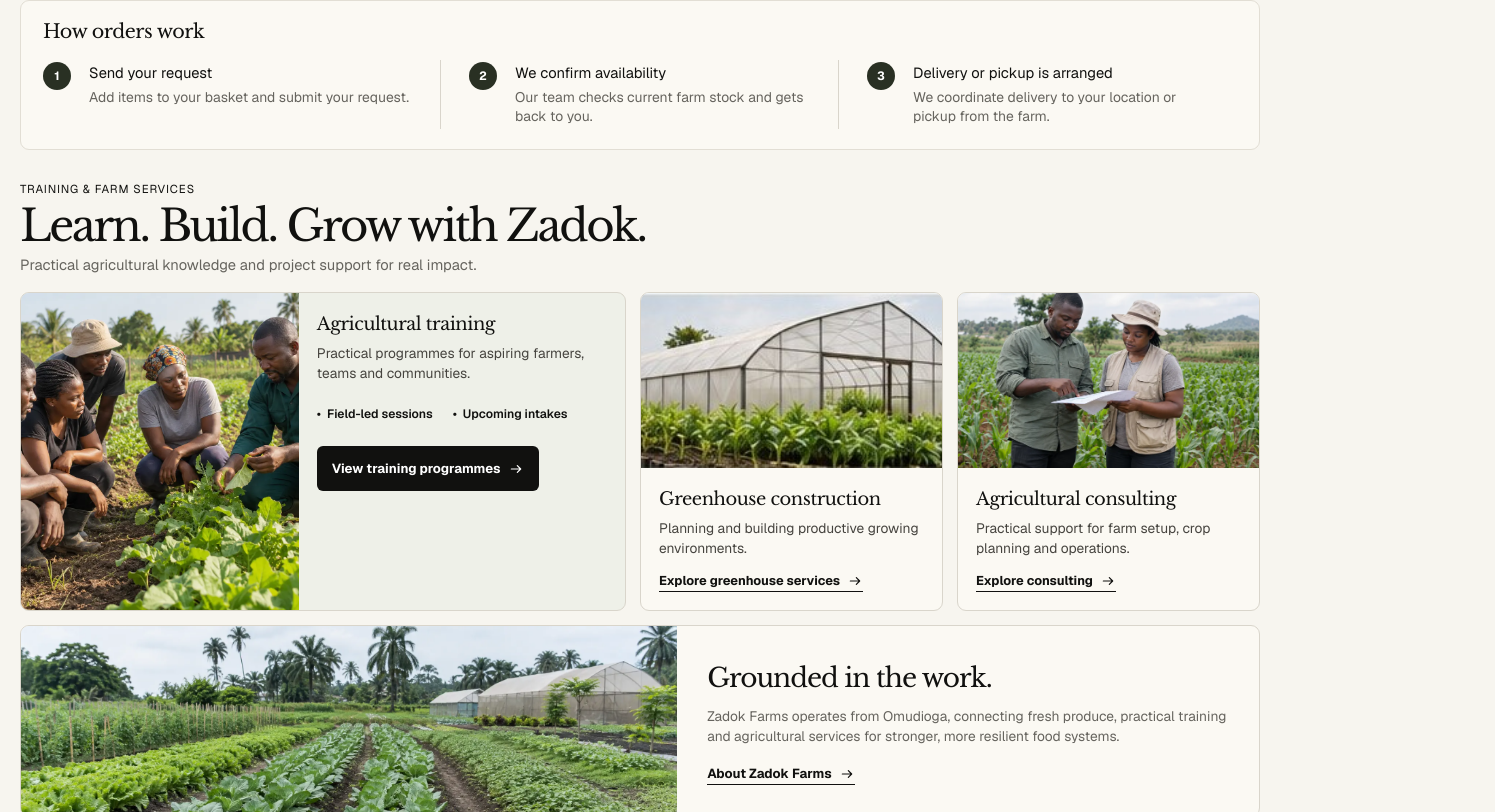
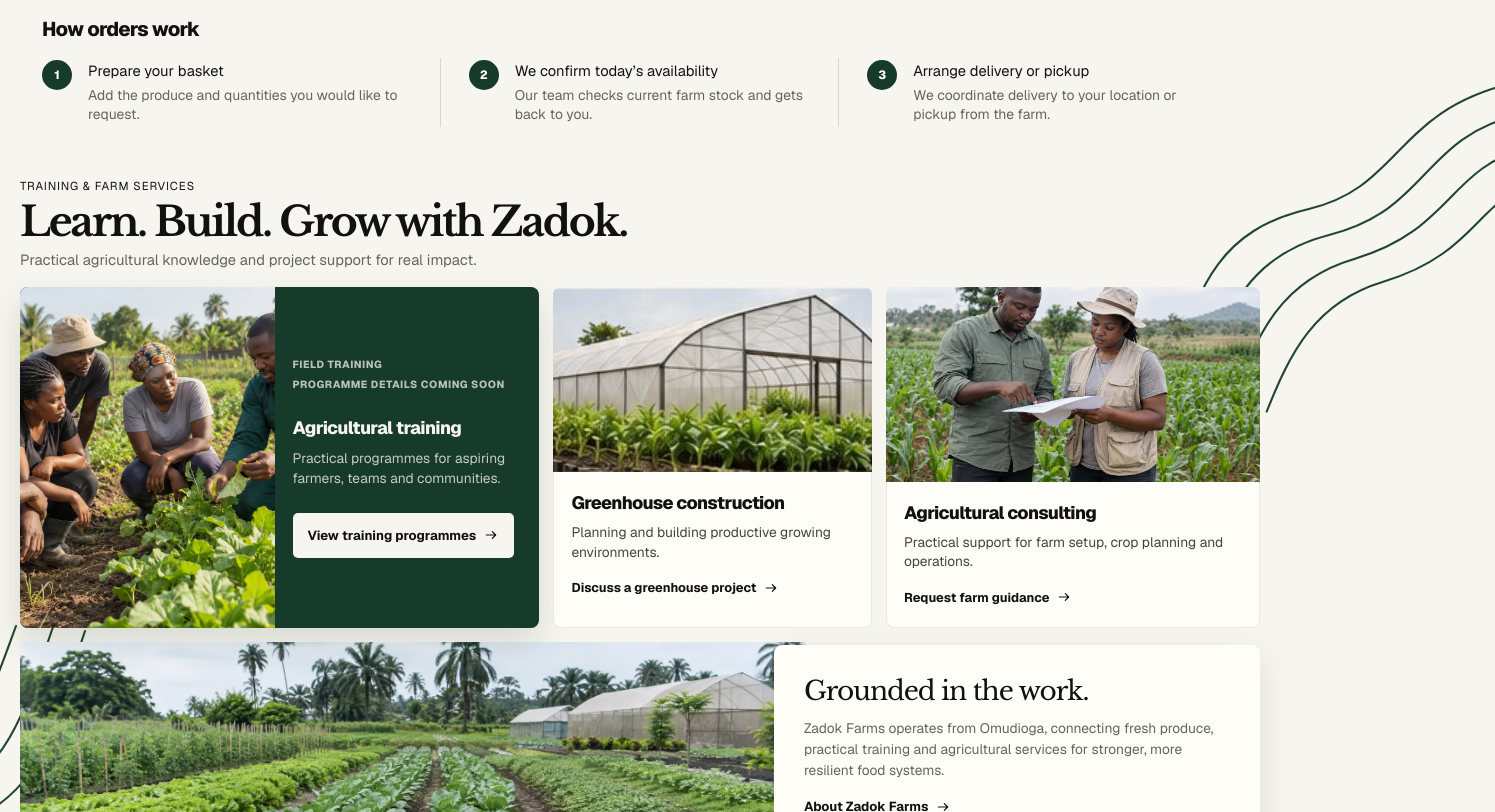
Before and after one commit to wh0isalfred/ZadokFarms, a Next.js app: page / in a window 1280 px wide. Shown: the part 1565-2377 px from the top of the page, 1495 px wide, since content can reach past the window. Built offline with nearby package versions, Linux system fonts and the light colour scheme.

Commit message:
feat: add weighted farm identity and scroll motion

```diff
--- a/src/app/globals.css
+++ b/src/app/globals.css
@@ -9,6 +9,7 @@
   --muted: #66645e;
   --available: #208444;
   --limited: #f05a18;
+  --field: #173b2a;
   --shadow: 0 8px 28px rgba(24, 23, 19, 0.09), 0 2px 7px rgba(24, 23, 19, 0.04);
 }
 
@@ -27,7 +28,7 @@
 
 * { box-sizing: border-box; }
 html { scroll-behavior: smooth; }
-body { margin: 0; background: var(--background); color: var(--foreground); font-family: var(--font-geist-sans), Arial, sans-serif; }
+body { margin: 0; overflow-x: clip; background: var(--background); color: var(--foreground); font-family: var(--font-geist-sans), Arial, sans-serif; }
 button, a, input { font: inherit; }
 button, a { -webkit-tap-highlight-color: transparent; }
 button { color: inherit; }
@@ -39,8 +40,9 @@
 .wordmark { justify-self: start; font-size: clamp(1.35rem, 2.2vw, 2rem); }
 .desktop-nav { display: flex; align-items: center; gap: 38px; height: 72px; font-size: .95rem; }
 .desktop-nav a { position: relative; display: grid; place-items: center; height: 100%; }
-.desktop-nav a::after { position: absolute; bottom: 15px; left: 50%; width: 0; height: 2px; content: ""; background: currentColor; transform: translateX(-50%); transition: width .2s ease; }
-.desktop-nav a:hover::after, .desktop-nav a.active::after { width: 28px; }
+.desktop-nav a { transition: opacity .2s ease; }
+.desktop-nav a:hover { opacity: .58; }
+.desktop-nav a.active { font-weight: 700; }
 .header-actions { justify-self: end; display: flex; align-items: center; gap: 18px; }
 .header-actions button { border: 0; background: none; cursor: pointer; }
 .search-trigger, .basket-trigger { display: flex; align-items: center; gap: 9px; min-height: 44px; padding: 0; font-weight: 600; }
@@ -48,8 +50,9 @@
 .search-trigger svg, .basket-trigger svg { width: 25px; height: 25px; }
 .header-divider { width: 1px; height: 28px; background: var(--border); }
 .basket-icon-wrap { position: relative; display: grid; place-items: center; }
-.basket-badge { position: absolute; top: -8px; right: -9px; display: none; min-width: 18px; height: 18px; padding: 0 4px; border: 2px solid var(--surface); border-radius: 999px; background: var(--limited); color: white; font-size: .68rem; font-weight: 700; line-height: 14px; }
-.desktop-count { color: var(--limited); }
+.basket-badge { position: absolute; top: -8px; right: -9px; display: none; min-width: 18px; height: 18px; padding: 0 4px; border: 2px solid var(--surface); border-radius: 999px; background: var(--field); color: white; font-size: .68rem; font-weight: 700; line-height: 14px; animation: basket-pop .28s ease-out; }
+.desktop-count { animation: basket-pop .28s ease-out; }
+@keyframes basket-pop { 50% { transform: scale(1.18); } }
 
 main { display: block; }
 .provenance { display: none; }
@@ -86,6 +89,9 @@
 .product-status.limited { color: var(--limited); }
 .product-status.limited > span { background: var(--limited); }
 .product-action, .quantity-control { display: flex; align-items: center; justify-content: center; width: 100%; min-height: 48px; border: 1px solid var(--foreground); border-radius: 7px; background: var(--foreground); color: white; font-weight: 650; cursor: pointer; }
+.product-action { transition: transform .16s ease, background-color .2s ease; }
+.product-action:hover { background: #292925; }
+.product-action:active { transform: scale(.985); }
 .product-action.secondary { border-color: var(--border); background: #e4e1d9; color: var(--foreground); }
 .quantity-control { display: grid; grid-template-columns: 1fr 1fr 1fr; border-color: #bdb9af; background: transparent; color: var(--foreground); }
 .quantity-control button, .quantity-control output { display: grid; height: 46px; place-items: center; border: 0; background: transparent; font-weight: 700; }
@@ -101,8 +107,10 @@
 .eyebrow { margin: 0 0 7px; font-size: .72rem; letter-spacing: .08em; }
 .farm-story h2 { max-width: 380px; margin: 0; font-family: var(--font-libre-baskerville), Georgia, serif; font-size: clamp(1.45rem, 2.2vw, 2rem); letter-spacing: -.045em; line-height: 1.08; }
 .farm-story-copy > p:not(.eyebrow) { max-width: 360px; margin: 12px 0 22px; color: var(--muted); line-height: 1.45; }
-.farm-story a, .farm-services a, .farm-close a { display: inline-flex; align-items: center; gap: 7px; border-bottom: 1px solid; font-weight: 650; }
+.farm-story a, .farm-services a, .farm-close a { display: inline-flex; align-items: center; gap: 7px; font-weight: 700; }
 .farm-story a svg, .farm-services a svg, .farm-close a svg, .bulk-supply a svg { width: 16px; }
+.farm-story a svg, .farm-services a svg, .farm-close a svg, .bulk-supply a svg { transition: transform .22s ease; }
+.farm-story a:hover svg, .farm-services a:hover svg, .farm-close a:hover svg, .bulk-supply a:hover svg { transform: translateX(4px); }
 .farm-story-image { position: relative; min-height: 238px; }
 .farm-story-image img, .farm-close-image img { object-fit: cover; }
 
@@ -112,43 +120,59 @@
 .bulk-copy h2 { margin: 0 0 3px; font-family: var(--font-libre-baskerville), Georgia, serif; font-size: 1.25rem; letter-spacing: -.03em; }
 .bulk-copy p { max-width: 680px; margin: 0; color: #4b4943; font-size: .88rem; line-height: 1.4; }
 .bulk-supply > a, .checkout-button { display: inline-flex; min-width: 205px; align-items: center; justify-content: center; gap: 8px; padding: 14px 20px; border-radius: 7px; background: var(--foreground); color: white; text-align: center; font-weight: 650; }
-.order-steps { margin-top: 10px; padding: 16px 22px 20px; border: 1px solid #e2ded4; border-radius: 9px; background: rgba(255,253,248,.5); }
-.order-steps > h2 { margin: 0 0 14px; font-family: var(--font-libre-baskerville), Georgia, serif; font-size: 1.2rem; letter-spacing: -.025em; }
+.order-steps { position: relative; z-index: 2; margin-top: 10px; padding: 14px 22px 20px; }
+.order-steps > h2 { margin: 0 0 14px; font-size: 1.25rem; font-weight: 780; letter-spacing: -.035em; }
 .order-steps ol { display: grid; grid-template-columns: repeat(3,1fr); margin: 0; padding: 0; list-style: none; }
 .order-steps li { display: grid; grid-template-columns: 34px 1fr; gap: 12px; padding: 2px 28px 2px 0; border-right: 1px solid #d9d5cb; }
 .order-steps li:last-child { border: 0; }
 .order-steps li:not(:first-child) { padding-left: 28px; }
-.order-steps li > span { display: grid; width: 28px; height: 28px; place-items: center; border-radius: 50%; background: #293023; color: white; font-size: .75rem; font-weight: 700; }
+.order-steps li > span { display: grid; width: 30px; height: 30px; place-items: center; border-radius: 50%; background: var(--field); color: white; font-size: .75rem; font-weight: 750; }
 .order-steps h3 { margin: 0 0 4px; font-size: .92rem; }
 .order-steps p { margin: 0; color: var(--muted); font-size: .87rem; line-height: 1.4; }
 
-.farm-services { padding-top: 30px; scroll-margin-top: 110px; }
-.services-heading > h2 { margin: 0; font-family: var(--font-libre-baskerville), Georgia, serif; font-size: clamp(2rem,3.4vw,3rem); letter-spacing: -.055em; line-height: 1.02; }
+.farm-services { position: relative; padding-top: 30px; scroll-margin-top: 110px; }
+.services-heading { position: relative; z-index: 2; }
+.services-heading > h2 { max-width: 860px; margin: 0; font-family: var(--font-libre-baskerville), Georgia, serif; font-size: clamp(2rem,3.2vw,2.8rem); font-weight: 700; letter-spacing: -.055em; line-height: 1.02; }
 .services-heading > p:last-child { margin: 6px 0 0; color: var(--muted); font-size: .92rem; }
-.service-grid { display: grid; grid-template-columns: 1.7fr .85fr .85fr; gap: 14px; margin-top: 16px; }
-.training-card { display: grid; grid-template-columns: .92fr 1.08fr; overflow: hidden; border: 1px solid var(--border); border-radius: 9px; background: #eef0e8; }
-.service-card { overflow: hidden; border: 1px solid var(--border); border-radius: 9px; background: rgba(255,253,248,.55); }
+.service-grid { position: relative; z-index: 2; display: grid; grid-template-columns: 1.5fr .92fr 1.08fr; gap: 14px; margin-top: 16px; }
+.training-card { display: grid; grid-template-columns: .98fr 1.02fr; overflow: hidden; border-radius: 8px; background: var(--field); color: #f7f5ef; box-shadow: 0 15px 34px rgba(23,59,42,.14); }
+.service-card { overflow: hidden; border-radius: 8px; background: var(--surface); box-shadow: inset 0 0 0 1px rgba(17,17,15,.09); }
 .service-image { position: relative; overflow: hidden; aspect-ratio: 1.72; }
 .training-image { height: 100%; min-height: 245px; aspect-ratio: auto; }
 .service-image img { object-fit: cover; }
+.service-card .service-image img, .training-card .service-image img { transition: transform .55s cubic-bezier(.2,.65,.3,1); }
+.service-card:hover .service-image img, .training-card:hover .service-image img { transform: scale(1.025); }
 .training-copy, .service-copy { padding: 18px; }
-.training-copy h3, .service-copy h3 { margin: 0 0 6px; font-family: var(--font-libre-baskerville), Georgia, serif; font-size: 1.12rem; letter-spacing: -.025em; }
-.training-copy > p, .service-copy p { margin: 0; color: #46443f; font-size: .86rem; line-height: 1.42; }
-.training-copy ul { display: flex; flex-wrap: wrap; gap: 9px 20px; margin: 22px 0; padding: 0; list-style: none; font-size: .76rem; font-weight: 600; }
-.training-copy li::before { margin-right: 6px; content: "•"; }
-.farm-services .primary-service-action { border: 0; border-radius: 6px; background: var(--foreground); color: white; padding: 13px 15px; font-size: .82rem; }
-.service-copy a { margin-top: 13px; font-size: .8rem; }
-.farm-close { display: grid; grid-template-columns: 1.06fr .94fr; min-height: 190px; margin-top: 14px; overflow: hidden; border: 1px solid var(--border); border-radius: 9px; background: rgba(255,253,248,.5); }
+.training-copy { align-self: center; }
+.training-copy h3, .service-copy h3 { margin: 0 0 6px; font-family: var(--font-geist-sans), Arial, sans-serif; font-size: 1.12rem; font-weight: 780; letter-spacing: -.035em; }
+.training-copy > p { margin: 0; color: rgba(247,245,239,.78); font-size: .86rem; line-height: 1.48; }
+.service-copy p { margin: 0; color: #46443f; font-size: .86rem; line-height: 1.42; }
+.programme-meta { display: flex; flex-wrap: wrap; gap: 5px 16px; margin-bottom: 22px; color: rgba(247,245,239,.72); font-size: .65rem; font-weight: 750; letter-spacing: .055em; }
+.farm-services .primary-service-action { margin-top: 24px; border: 0; border-radius: 5px; background: #f7f5ef; color: var(--foreground); padding: 13px 15px; font-size: .82rem; }
+.service-copy a { margin-top: 13px; padding-block: 3px; font-size: .8rem; }
+.consulting-card .service-image { aspect-ratio: 1.92; }
+.farm-close { position: relative; display: grid; grid-template-columns: 1.35fr .78fr; min-height: 205px; margin-top: 14px; }
 .farm-close-image { position: relative; min-height: 190px; }
-.farm-close > div:last-child { align-self: center; padding: 25px 30px; }
+.farm-close > div:last-child { position: relative; z-index: 2; align-self: center; margin-left: -32px; padding: 26px 30px; border-radius: 8px; background: var(--surface); box-shadow: 0 12px 34px rgba(17,17,15,.1); }
 .farm-close h2 { margin: 0; font-family: var(--font-libre-baskerville), Georgia, serif; font-size: 1.65rem; letter-spacing: -.04em; }
 .farm-close p { max-width: 570px; margin: 8px 0 14px; color: var(--muted); font-size: .86rem; line-height: 1.5; }
 .farm-close a { font-size: .82rem; }
+.field-lines { position: absolute; z-index: 0; width: 420px; height: 320px; overflow: visible; pointer-events: none; }
+.field-lines path { stroke: var(--field); stroke-width: 2.1; stroke-linecap: round; stroke-dasharray: 760; stroke-dashoffset: 760; opacity: .95; transition: stroke-dashoffset 1.35s cubic-bezier(.2,.72,.25,1); }
+.services-lines { top: -76px; right: -230px; transform: rotate(2deg); }
+.farm-services:has(.is-visible) .services-lines path, .farm-close.is-visible .closing-lines path { stroke-dashoffset: 0; }
+.field-lines path:nth-child(2) { transition-delay: .08s; }
+.field-lines path:nth-child(3) { transition-delay: .16s; }
+.field-lines path:nth-child(4) { transition-delay: .24s; }
+.closing-lines { bottom: -120px; left: -260px; transform: rotate(180deg); }
+[data-reveal] { opacity: 0; transform: translateY(14px); transition: opacity .55s ease, transform .65s cubic-bezier(.2,.72,.25,1); }
+[data-reveal].is-visible { opacity: 1; transform: translateY(0); }
 .site-footer { display: grid; grid-template-columns: 1fr 2fr auto auto; gap: 42px; align-items: center; padding: 24px max(5vw,calc((100vw - 1360px)/2)); background: var(--foreground); color: white; }
 .footer-mark { font-size: 1.2rem; }
 .site-footer p { margin: 0; color: #d0cec7; font-size: .7rem; line-height: 1.45; }
 .site-footer nav { display: flex; flex-wrap: wrap; justify-content: center; gap: 20px 32px; font-size: .78rem; }
-.site-footer nav a:hover { text-decoration: underline; }
+.site-footer nav a { transition: opacity .2s ease; }
+.site-footer nav a:hover { opacity: .62; }
 .footer-social { display: flex; gap: 12px; padding-inline: 24px; border-inline: 1px solid #4b4b47; }
 .footer-social a { display: grid; width: 23px; height: 23px; place-items: center; border-radius: 50%; background: white; color: var(--foreground); font-size: .7rem; font-weight: 800; }
 
@@ -224,13 +248,13 @@
   .quantity-control button, .quantity-control output { height: 44px; }
   .mobile-discovery { display: flex; grid-column: 1 / -1; align-items: center; justify-content: space-between; gap: 12px; min-height: 58px; padding: 0 15px; border-radius: 8px; background: #ebe8e0; }
   .mobile-discovery strong { font-size: 1.03rem; }
-  .mobile-discovery a { border-bottom: 1px solid; font-size: .75rem; font-weight: 650; }
+  .mobile-discovery a { font-size: .75rem; font-weight: 700; }
   .mobile-update { display: flex; grid-column: 2; grid-row: span 1; flex-direction: column; justify-content: space-between; min-height: 168px; padding: 14px; border: 1px solid var(--border); border-radius: 8px; background: linear-gradient(145deg,#eeeae1,#faf8f2); }
   .mobile-update p { margin-bottom: 4px; }
   .mobile-update strong, .mobile-update span { display: block; }
   .mobile-update strong { font-size: .92rem; line-height: 1.15; }
   .mobile-update span { margin-top: 6px; color: var(--muted); font-size: .71rem; line-height: 1.35; }
-  .mobile-update > a { align-self: flex-start; border-bottom: 1px solid; font-size: .74rem; font-weight: 650; }
+  .mobile-update > a { align-self: flex-start; font-size: .74rem; font-weight: 700; }
   .farm-story { grid-column: 1 / -1; grid-template-columns: 1fr; min-height: 0; }
   .farm-story-copy { padding: 18px; }
   .eyebrow { font-size: .58rem; }
@@ -255,16 +279,19 @@
   .training-card { grid-column: auto; grid-template-columns: 1fr; }
   .training-image { min-height: 210px; }
   .training-copy, .service-copy { padding: 15px; }
-  .training-copy ul { margin: 16px 0; }
+  .programme-meta { margin-bottom: 16px; font-size: .61rem; }
   .farm-services .primary-service-action { width: 100%; justify-content: center; }
   .service-card { display: grid; grid-template-columns: 40% 1fr; min-height: 150px; }
   .service-card .service-image { height: 100%; aspect-ratio: auto; }
   .service-copy { align-self: center; }
   .service-copy h3 { font-size: 1rem; }
   .service-copy p, .service-copy a { font-size: .75rem; }
+  .field-lines { width: 300px; height: 230px; }
+  .services-lines { top: 8px; right: -220px; }
+  .closing-lines { bottom: -100px; left: -220px; }
   .farm-close { grid-template-columns: 1fr; }
   .farm-close-image { min-height: 185px; }
-  .farm-close > div:last-child { padding: 19px 18px 21px; }
+  .farm-close > div:last-child { margin: -18px 12px 0; padding: 19px 18px 21px; }
   .farm-close h2 { font-size: 1.4rem; }
   .farm-close p { font-size: .8rem; }
   .site-footer { display: block; padding: 28px 20px 105px; }
@@ -281,4 +308,6 @@
 @media (prefers-reduced-motion: reduce) {
   html { scroll-behavior: auto; }
   *, *::before, *::after { scroll-behavior: auto!important; transition-duration: .01ms!important; animation-duration: .01ms!important; }
+  [data-reveal] { opacity: 1; transform: none; }
+  .field-lines path { stroke-dashoffset: 0; }
 }
--- a/src/components/home-sections.tsx
+++ b/src/components/home-sections.tsx
@@ -1,9 +1,20 @@
 import Image from "next/image";
 import { ArrowIcon } from "@/components/icons";
 
+function FieldLines({ className = "" }: { className?: string }) {
+  return (
+    <svg className={`field-lines ${className}`} viewBox="0 0 420 320" fill="none" aria-hidden="true">
+      <path d="M438 4C320 36 330 112 238 137C135 165 129 236 95 336" />
+      <path d="M447 35C348 61 359 133 260 162C170 188 157 254 127 340" />
+      <path d="M455 68C376 91 382 153 286 185C207 211 190 270 164 341" />
+      <path d="M465 102C406 121 407 176 315 207C247 230 224 282 203 341" />
+    </svg>
+  );
+}
+
 export function FarmStory() {
   return (
-    <aside className="farm-story" id="farm">
+    <aside className="farm-story" id="farm" data-reveal>
       <div className="farm-story-image"><Image src="/images/farm/fields-v2.webp" alt="Cultivated crop rows at Zadok Farms in Omudioga" fill sizes="(max-width: 699px) 100vw, 55vw" /></div>
       <div className="farm-story-copy"><p className="eyebrow">ZADOK FARM · OMUDIOGA</p><h2>Grown here. Supplied directly.</h2><p>Produce is listed according to current farm availability.</p><a href="#about">Visit our farm <ArrowIcon /></a></div>
     </aside>
@@ -13,19 +24,20 @@
 export function FarmServices() {
   return (
     <section className="farm-services" id="services">
+      <FieldLines className="services-lines" />
       <header className="services-heading"><p className="eyebrow">TRAINING &amp; FARM SERVICES</p><h2>Learn. Build. Grow with Zadok.</h2><p>Practical agricultural knowledge and project support for real impact.</p></header>
       <div className="service-grid">
-        <article className="training-card" id="training">
+        <article className="training-card" id="training" data-reveal>
           <div className="service-image training-image"><Image src="/images/farm/training-v2.webp" alt="A practical agricultural training session in the field" fill sizes="(max-width: 699px) 100vw, 22vw" /></div>
-          <div className="training-copy"><h3>Agricultural training</h3><p>Practical programmes for aspiring farmers, teams and communities.</p><ul aria-label="Training programme features"><li>Field-led sessions</li><li>Upcoming intakes</li></ul><a className="primary-service-action" href="#training-programmes">View training programmes <ArrowIcon /></a></div>
+          <div className="training-copy"><div className="programme-meta"><span>FIELD TRAINING</span><span>PROGRAMME DETAILS COMING SOON</span></div><h3>Agricultural training</h3><p>Practical programmes for aspiring farmers, teams and communities.</p><a className="primary-service-action" href="#training-programmes">View training programmes <ArrowIcon /></a></div>
         </article>
-        <article className="service-card" id="greenhouse">
+        <article className="service-card greenhouse-card" id="greenhouse" data-reveal>
           <div className="service-image"><Image src="/images/farm/greenhouse.jpg" alt="A greenhouse built for productive growing" fill sizes="(max-width: 699px) 100vw, 25vw" /></div>
-          <div className="service-copy"><h3>Greenhouse construction</h3><p>Planning and building productive growing environments.</p><a href="#greenhouse-services">Explore greenhouse services <ArrowIcon /></a></div>
+          <div className="service-copy"><h3>Greenhouse construction</h3><p>Planning and building productive growing environments.</p><a href="#greenhouse-services">Discuss a greenhouse project <ArrowIcon /></a></div>
         </article>
-        <article className="service-card" id="consulting">
+        <article className="service-card consulting-card" id="consulting" data-reveal>
           <div className="service-image"><Image src="/images/farm/consulting-v2.webp" alt="A farm consultant reviewing crops with a grower" fill sizes="(max-width: 699px) 100vw, 25vw" /></div>
-          <div className="service-copy"><h3>Agricultural consulting</h3><p>Practical support for farm setup, crop planning and operations.</p><a href="#consulting-services">Explore consulting <ArrowIcon /></a></div>
+          <div className="service-copy"><h3>Agricultural consulting</h3><p>Practical support for farm setup, crop planning and operations.</p><a href="#consulting-services">Request farm guidance <ArrowIcon /></a></div>
         </article>
       </div>
     </section>
@@ -33,13 +45,13 @@
 }
 
 export function BulkSupply() {
-  return <section className="bulk-supply"><div className="bulk-symbol"><Image src="/images/products/seedlings.jpg" alt="" fill sizes="68px" /></div><div className="bulk-copy"><h2>Buying in volume?</h2><p>We supply larger quantities for individuals, businesses and organisations. Tell us what you need and how often.</p></div><a href="#contact">Request bulk supply <ArrowIcon /></a></section>;
+  return <section className="bulk-supply" data-reveal><div className="bulk-symbol"><Image src="/images/products/seedlings.jpg" alt="" fill sizes="68px" /></div><div className="bulk-copy"><h2>Buying in volume?</h2><p>We supply larger quantities for individuals, businesses and organisations. Tell us what you need and how often.</p></div><a href="#contact">Request bulk supply <ArrowIcon /></a></section>;
 }
 
 const steps = [
-  { title: "Send your request", copy: "Add items to your basket and submit your request." },
-  { title: "We confirm availability", copy: "Our team checks current farm stock and gets back to you." },
-  { title: "Delivery or pickup is arranged", copy: "We coordinate delivery to your location or pickup from the farm." },
+  { title: "Prepare your basket", copy: "Add the produce and quantities you would like to request." },
+  { title: "We confirm today’s availability", copy: "Our team checks current farm stock and gets back to you." },
+  { title: "Arrange delivery or pickup", copy: "We coordinate delivery to your location or pickup from the farm." },
 ];
 
 export function OrderSteps() {
@@ -48,7 +60,8 @@
 
 export function FarmClose() {
   return (
-    <section className="farm-close" id="about">
+    <section className="farm-close" id="about" data-reveal>
+      <FieldLines className="closing-lines" />
       <div className="farm-close-image"><Image src="/images/farm/fields-v2.webp" alt="Zadok Farms fields and growing facilities" fill sizes="(max-width: 699px) 100vw, 50vw" /></div>
       <div><h2>Grounded in the work.</h2><p>Zadok Farms operates from Omudioga, connecting fresh produce, practical training and agricultural services for stronger, more resilient food systems.</p><a href="#farm">About Zadok Farms <ArrowIcon /></a></div>
     </section>
--- a/src/components/site-header.tsx
+++ b/src/components/site-header.tsx
@@ -23,8 +23,8 @@
         </button>
         <span className="header-divider" aria-hidden="true" />
         <button className="basket-trigger" type="button" onClick={onBasketOpen} aria-label={`Your basket, ${basketCount} items`}>
-          <span className="basket-icon-wrap"><BasketIcon />{basketCount > 0 && <span className="basket-badge">{basketCount}</span>}</span>
-          <span>Your basket</span><span className="desktop-count"> · {basketCount}</span>
+          <span className="basket-icon-wrap"><BasketIcon />{basketCount > 0 && <span className="basket-badge" key={basketCount}>{basketCount}</span>}</span>
+          <span>Your basket</span><span className="desktop-count" key={basketCount}> · {basketCount}</span>
         </button>
       </div>
     </header>
```
Also changed, not shown: src/components/storefront.tsx (+21 -1 lines).
